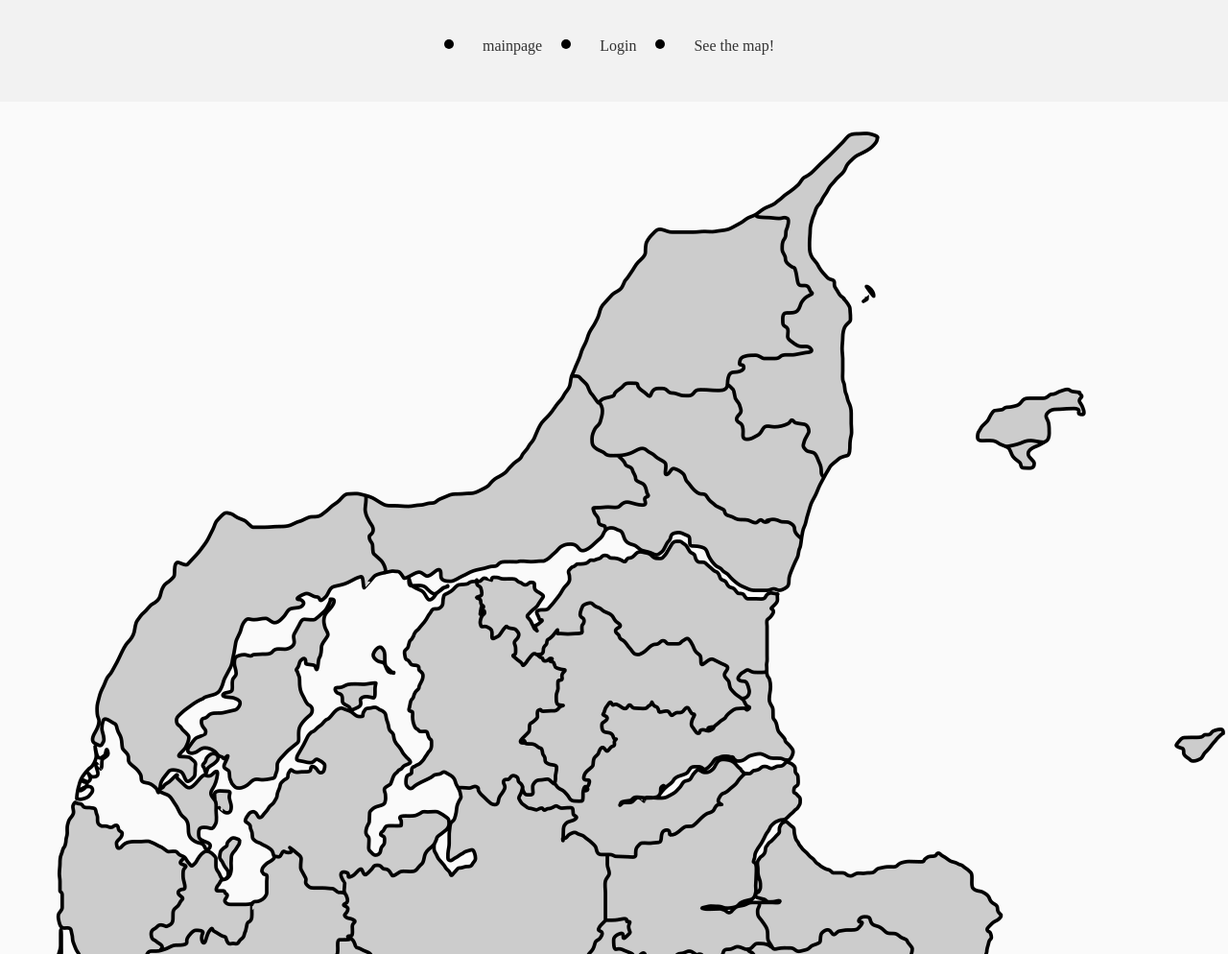
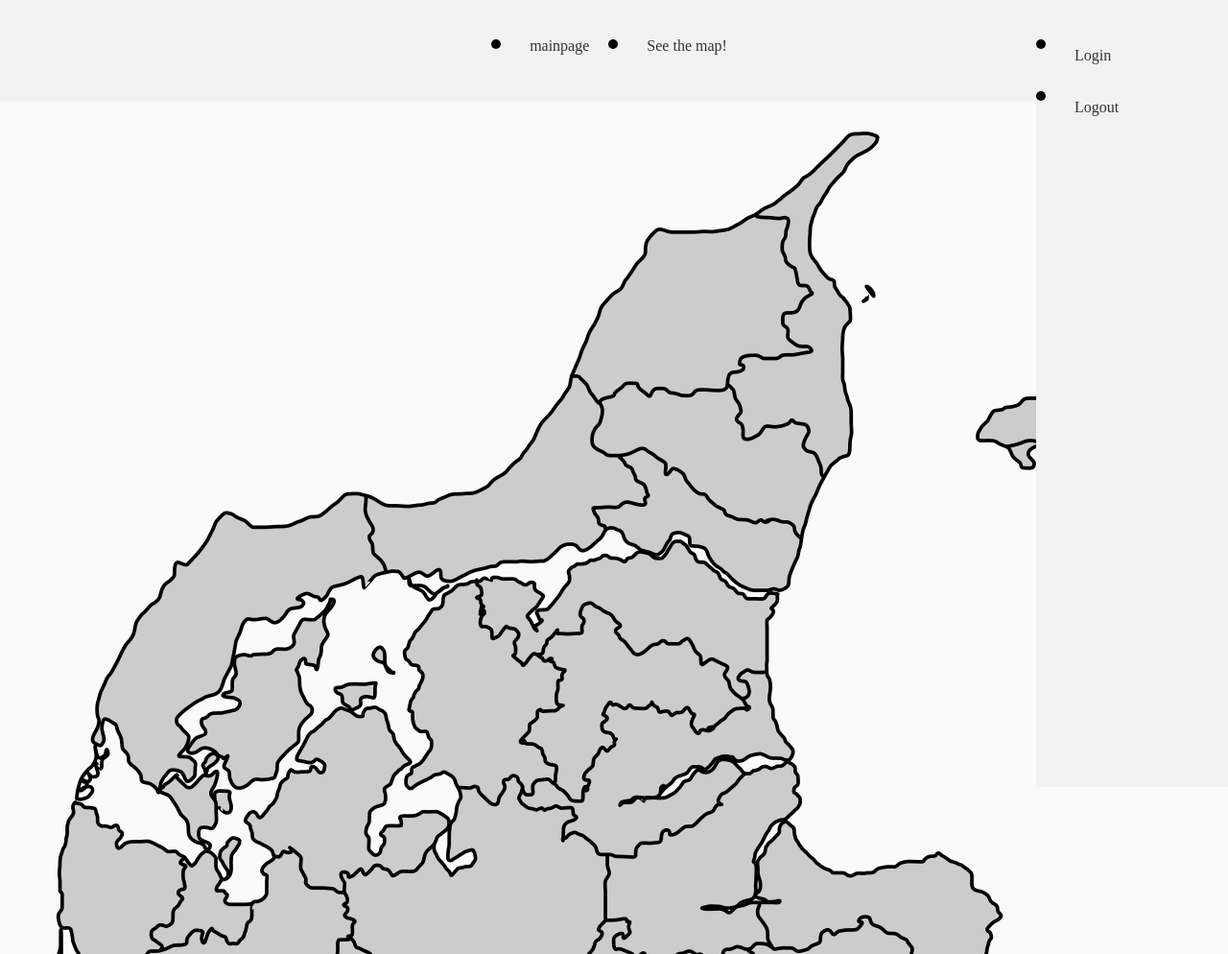
Before and after one commit to nickgismokato/DISProj, a Flask app: page /map in a window 1280 px wide; the page is wider, and only the part inside the window is pictured. Shown: the top 994 px of that part at 96% size. Run offline with Flask 3, Linux system fonts and the light colour scheme; some libraries are stand-ins or nearby versions.

Commit message:
added sidenav, and added method to main

```diff
--- a/source/main.py
+++ b/source/main.py
@@ -74,6 +74,19 @@ def login():
     else:
         return redirect(url_for('index'))
 
+# might need to be removed
+@app.route("/auth/index", methods=['GET','POST'])
+def logout():
+    if userClass.loggedIn == True:
+        error = None
+        if request.method == 'POST':
+            logOut()
+        else:
+            userClass.printStatus()
+            return redirect(url_for('login.html'))
+    return redirect(url_for('index'))
+
+
 @app.route("/auth/register", methods = ['GET','POST'])
 def register():
     error = None
--- a/source/templates/header.html
+++ b/source/templates/header.html
@@ -4,7 +4,6 @@
     <nav>
         <ul>
           <li><a href="{{ url_for('index') }}">mainpage</a></li>
-          <li><a href="{{ url_for('login') }}">Login</a></li>
           <li><a href="{{ url_for('map') }}">See the map!</a></li>
         </ul>
       </nav>
--- a/source/templates/index.html
+++ b/source/templates/index.html
@@ -2,6 +2,7 @@
 <html lang="en">
 <head>
     {% include 'header.html' %}
+    {% include 'sidenav.html'%}
     <meta charset="UTF-8">
     <meta http-equiv="X-UA-Compatible" content="IE=edge">
     <meta name="viewport" content="width=device-width, initial-scale=1.0">
--- a/source/templates/map.html
+++ b/source/templates/map.html
@@ -2,6 +2,7 @@
 <html lang="en">
 <head>
     {% include 'header.html' %}
+    {% include 'sidenav.html'%}
     <title>Flask Leaflet Website</title>
     <meta charset="utf-8">
     <meta name="viewport" content="width=device-width, initial-scale=1">
--- /dev/null
+++ b/source/templates/sidenav.html
@@ -0,0 +1,59 @@
+<!DOCTYPE html>
+<html lang="en">
+<head>
+    <meta charset="UTF-8">
+    <meta http-equiv="X-UA-Compatible" content="IE=edge">
+    <meta name="viewport" content="width=device-width, initial-scale=1.0">
+    <title>Side Navigation</title>
+    <style>
+        body {
+            margin: 0;
+            padding: 0;
+            position: relative;
+        }
+
+        .sidenav {
+            width: 200px;
+            background-color: #f2f2f2;
+            height: 100vh;
+            position: fixed;
+            top: 0;
+            right: 0;
+            z-index: 9999;
+            overflow-x: hidden;
+            padding-top: 20px;
+        }
+
+        .sidenav ul {
+            list-style: none;
+            padding: 0;
+        }
+
+        .sidenav ul li {
+            margin-bottom: 10px;
+        }
+
+        .sidenav ul li a {
+            text-decoration: none;
+            color: #333;
+            padding: 10px;
+            display: block;
+        }
+
+        .sidenav ul li a:hover {
+            background-color: #ddd;
+        }
+    </style>
+</head>
+<body>
+    <div class="sidenav">
+        <ul>
+            <li><a href="{{ url_for('login') }}">Login</a></li>
+            <li><a href="#">Logout</a></li>
+        </ul>
+    </div>
+
+    <!-- Rest of your page content -->
+
+</body>
+</html>
```
